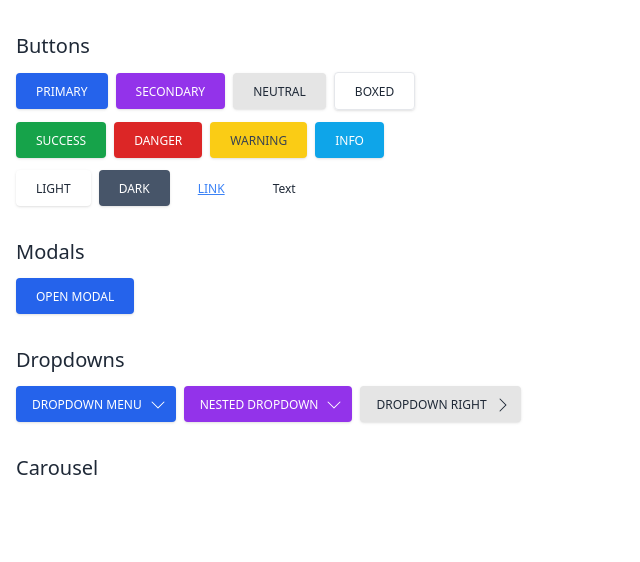
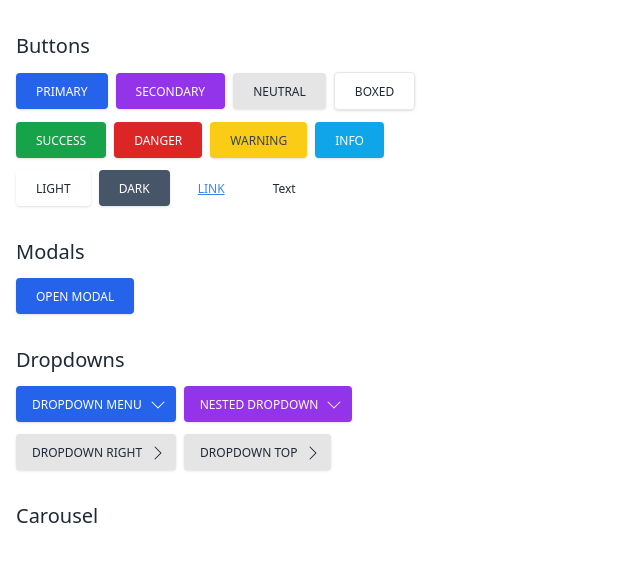
Before and after one commit to 0xSarkar/shiva-ui, a React app: page / in a window 1280 px wide. Shown: the top 562 px of the page, without its empty margins (0-640 px from the left). Built offline with nearby package versions, Linux system fonts and the light colour scheme.

Commit message:
improved dropdown transitions and fixed z-index

```diff
--- a/src/App.js
+++ b/src/App.js
@@ -13,6 +13,7 @@ function App() {
   const [dropdownNestedIsOpen, setDropdownNestedIsOpen] = useState(false)
   const [dropdownInnerIsOpen, setDropdownInnerIsOpen] = useState(false)
   const [dropdownRightIsOpen, setDropdownRightIsOpen] = useState(false)
+  const [dropdownTopIsOpen, setDropdownTopIsOpen] = useState(false)
 
   return(
     <>
@@ -90,7 +91,8 @@ function App() {
             </Dropdown.List>
           </Dropdown.Wrapper>
 
-          <Dropdown.Wrapper isOpen={dropdownRightIsOpen} setIsOpen={setDropdownRightIsOpen} direction="right" className="ml-2">
+          <div className="mt-3">
+            <Dropdown.Wrapper isOpen={dropdownRightIsOpen} setIsOpen={setDropdownRightIsOpen} direction="right">
               <Dropdown.Button variant="neutral">
                 Dropdown Right
               </Dropdown.Button>
@@ -101,6 +103,20 @@ function App() {
                 <Dropdown.Item> Item Four</Dropdown.Item>
               </Dropdown.List>
             </Dropdown.Wrapper>
+
+            <Dropdown.Wrapper isOpen={dropdownTopIsOpen} setIsOpen={setDropdownTopIsOpen} direction="right" className="ml-2">
+              <Dropdown.Button variant="neutral">
+                Dropdown Top
+              </Dropdown.Button>
+              <Dropdown.List>
+                <Dropdown.Item> Item One</Dropdown.Item>
+                <Dropdown.Item> Item Two</Dropdown.Item>
+                <Dropdown.Item> Item with a very very long text</Dropdown.Item>
+                <Dropdown.Item> Item Four</Dropdown.Item>
+              </Dropdown.List>
+            </Dropdown.Wrapper>
+          </div>
+
         </div>
       </div>
 
--- a/src/components/Dropdown/DropdownButton.js
+++ b/src/components/Dropdown/DropdownButton.js
@@ -2,30 +2,46 @@ import classNames from 'classnames'
 import React from 'react'
 import Button from '../Button'
 
-function DropdownButton({ isOpen, setIsOpen, className, variant="primary", direction, children }) {
-  const defaultClasses = "pl-4 pr-2.5 flex items-center z-50 relative"
+function DropdownButton({ isOpen, setIsOpen, className, variant="primary", direction='down', children }) {
+  const defaultClasses = "pl-4 pr-2.5 flex items-center relative"
   const updatedClasses = classNames(defaultClasses, className)
 
-  return (
-    <Button className={updatedClasses} variant={variant} onClick={() => setIsOpen(!isOpen)}>
-      {children}
-      <div className={`ml-2 transition ${isOpen ? 'rotate-180' : ''}`}>
-        {
-          (direction === "down") &&
+  let buttonJSX
+
+  switch(direction) {
+    case 'down':
+      buttonJSX = <Button className={updatedClasses} variant={variant} onClick={() => setIsOpen(!isOpen)}>
+        {children}
+        <div className={`ml-2 transition ${isOpen ? 'rotate-180' : ''}`}>
           <svg xmlns="http://www.w3.org/2000/svg" fill="currentColor" className="w-4 h-4" viewBox="0 0 16 16">
             <path fillRule="evenodd" d="M1.646 4.646a.5.5 0 0 1 .708 0L8 10.293l5.646-5.647a.5.5 0 0 1 .708.708l-6 6a.5.5 0 0 1-.708 0l-6-6a.5.5 0 0 1 0-.708z"/>
           </svg>
-        }
-        {
-          (direction === "right") &&
+        </div>
+      </Button>
+      break;
+    case 'right':
+      buttonJSX = <Button className={updatedClasses} variant={variant} onClick={() => setIsOpen(!isOpen)}>
+        {children}
+        <div className={`ml-2 transition ${isOpen ? 'rotate-180' : ''}`}>
           <svg xmlns="http://www.w3.org/2000/svg" fill="currentColor" className="w-4 h-4" viewBox="0 0 16 16">
-            <path fill-rule="evenodd" d="M4.646 1.646a.5.5 0 0 1 .708 0l6 6a.5.5 0 0 1 0 .708l-6 6a.5.5 0 0 1-.708-.708L10.293 8 4.646 2.354a.5.5 0 0 1 0-.708z"/>
+            <path fillRule="evenodd" d="M4.646 1.646a.5.5 0 0 1 .708 0l6 6a.5.5 0 0 1 0 .708l-6 6a.5.5 0 0 1-.708-.708L10.293 8 4.646 2.354a.5.5 0 0 1 0-.708z"/>
           </svg>
-        }
+        </div>
+      </Button>
+      break;
+    case 'left':
+      buttonJSX = <Button className={updatedClasses} variant={variant} onClick={() => setIsOpen(!isOpen)}>
+        {children}
+        <div className={`ml-2 transition ${isOpen ? 'rotate-180' : ''}`}>
+          <svg xmlns="http://www.w3.org/2000/svg" fill="currentColor" className="w-4 h-4" viewBox="0 0 16 16">
+            <path fillRule="evenodd" d="M4.646 1.646a.5.5 0 0 1 .708 0l6 6a.5.5 0 0 1 0 .708l-6 6a.5.5 0 0 1-.708-.708L10.293 8 4.646 2.354a.5.5 0 0 1 0-.708z"/>
+          </svg>
+        </div>
+      </Button>
+      break;
+  }
 
-      </div>
-    </Button>
-  )
+  return (buttonJSX)
 }
 
 export default DropdownButton
--- a/src/components/Dropdown/DropdownList.js
+++ b/src/components/Dropdown/DropdownList.js
@@ -11,10 +11,10 @@ function DropdownList({ isOpen, setIsOpen, className, direction, children }) {
 
   switch(direction) {
     case "down":
-      defaultClasses = `absolute z-40 w-max bg-white border border-gray-300 shadow-lg rounded mt-0.5 text-gray-800 text-sm ${isTransitioning && isOpen? "opacity-100 translate-y-0" : "opacity-0 -translate-y-1/2"} transition`
+      defaultClasses = `absolute z-50 w-max bg-white border border-gray-300 shadow-lg rounded mt-1 text-gray-800 text-sm ${isTransitioning && isOpen? "opacity-100 translate-y-0" : "opacity-0 -translate-y-1.5"} transition`
       break
     case "right":
-      defaultClasses = `absolute top-0 -right-0.5 z-40 w-max bg-white border border-gray-300 shadow-lg rounded mt-0.5 text-gray-800 text-sm ${isTransitioning && isOpen? "opacity-100 translate-x-full" : "opacity-0 translate-x-1/2"} transition`
+      defaultClasses = `absolute top-0 -right-1 z-40 w-max bg-white border border-gray-300 shadow-lg rounded mt-0.5 text-gray-800 text-sm ${isTransitioning && isOpen? "opacity-100 translate-x-full" : "opacity-0 translate-x-[calc(100%-.375rem)]"} transition`
       break
   }
 
```
Lines whose indentation alone changed are shown as unchanged.
